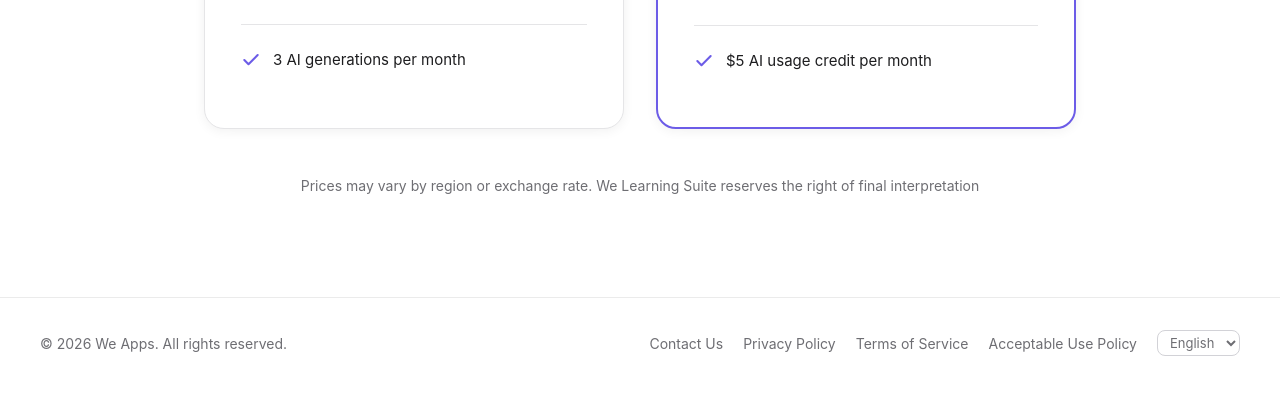
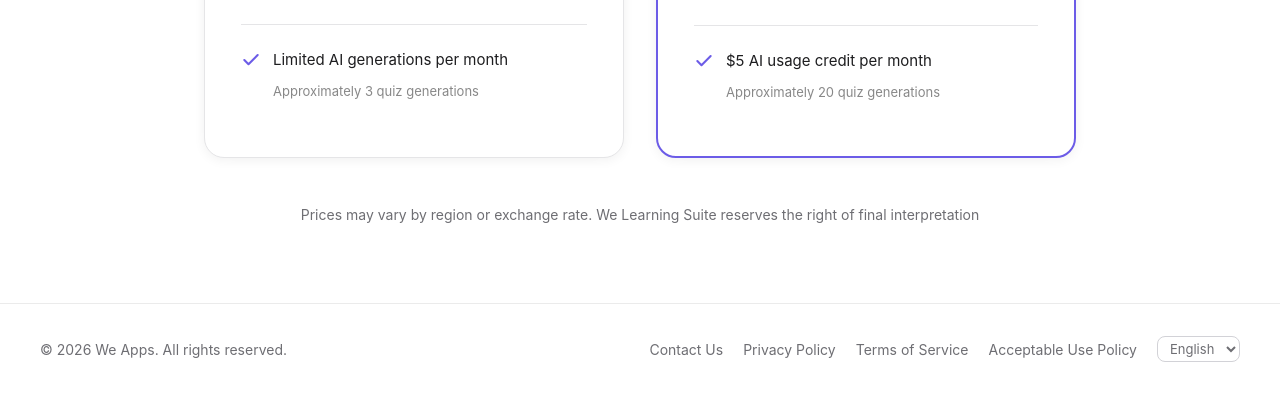
Before and after one commit to zhchmmx/we-learning-suite-website, a plain HTML site: page pricing.html in a window 1280 px wide. Shown: the part 503-897 px from the top of the page. Drawn offline with Linux system fonts and the light colour scheme.

Commit message:
更新免费版描述为每月有限生成服务，添加生成次数说明小字

```diff
--- a/pricing.html
+++ b/pricing.html
@@ -384,6 +384,13 @@
     margin-bottom: 14px;
   }
 
+  .price-features .feature-note {
+    font-size: 13px;
+    color: var(--text-muted, #888);
+    padding-left: 32px;
+    margin-top: -4px;
+  }
+
   .price-features .check-icon {
     flex-shrink: 0;
     width: 20px;
@@ -505,8 +512,9 @@
           <svg class="check-icon" viewBox="0 0 24 24" fill="none" stroke="currentColor" stroke-width="2.5" stroke-linecap="round" stroke-linejoin="round">
             <polyline points="20 6 9 17 4 12"/>
           </svg>
-          <span data-i18n="plan.free.f1">每月 3 次 AI 生成服务</span>
+          <span data-i18n="plan.free.f1">每月有限生成服务</span>
         </li>
+        <li class="feature-note" data-i18n="plan.free.f1.note">约可生成 3 次试卷</li>
       </ul>
     </div>
 
@@ -528,6 +536,7 @@
           </svg>
           <span data-i18n="plan.paid.f1">每个月 $5 AI 使用额度</span>
         </li>
+        <li class="feature-note" data-i18n="plan.paid.f1.note">约可生成 20 次试卷</li>
       </ul>
     </div>
   </div>
@@ -581,11 +590,13 @@ const I18N = {
     'plan.free': '免费版',
     'price.period': '/ 月',
     'plan.free.note': '无需付费，即刻开始使用',
-    'plan.free.f1': '每月 3 次 AI 生成服务',
+    'plan.free.f1': '每月有限生成服务',
+    'plan.free.f1.note': '约可生成 3 次试卷',
     'plan.badge': '推荐',
     'plan.paid': '付费版',
     'plan.paid.note': '解锁完整 AI 能力，学习效率翻倍',
     'plan.paid.f1': '每个月 $5 AI 使用额度',
+    'plan.paid.f1.note': '约可生成 20 次试卷',
     'pricing.footnote': '价格可能因地区或汇率有所调整，最终解释权归 We Learning Suite 所有',
     'footer.contact': '联系我们',
     'footer.privacy': '隐私政策',
@@ -604,11 +615,13 @@ const I18N = {
     'plan.free': 'Free',
     'price.period': '/ month',
     'plan.free.note': 'Free to use — get started right away',
-    'plan.free.f1': '3 AI generations per month',
+    'plan.free.f1': 'Limited AI generations per month',
+    'plan.free.f1.note': 'Approximately 3 quiz generations',
     'plan.badge': 'Recommended',
     'plan.paid': 'Pro',
     'plan.paid.note': 'Unlock the full AI power and double your efficiency',
     'plan.paid.f1': '$5 AI usage credit per month',
+    'plan.paid.f1.note': 'Approximately 20 quiz generations',
     'pricing.footnote': 'Prices may vary by region or exchange rate. We Learning Suite reserves the right of final interpretation',
     'footer.contact': 'Contact Us',
     'footer.privacy': 'Privacy Policy',
```
